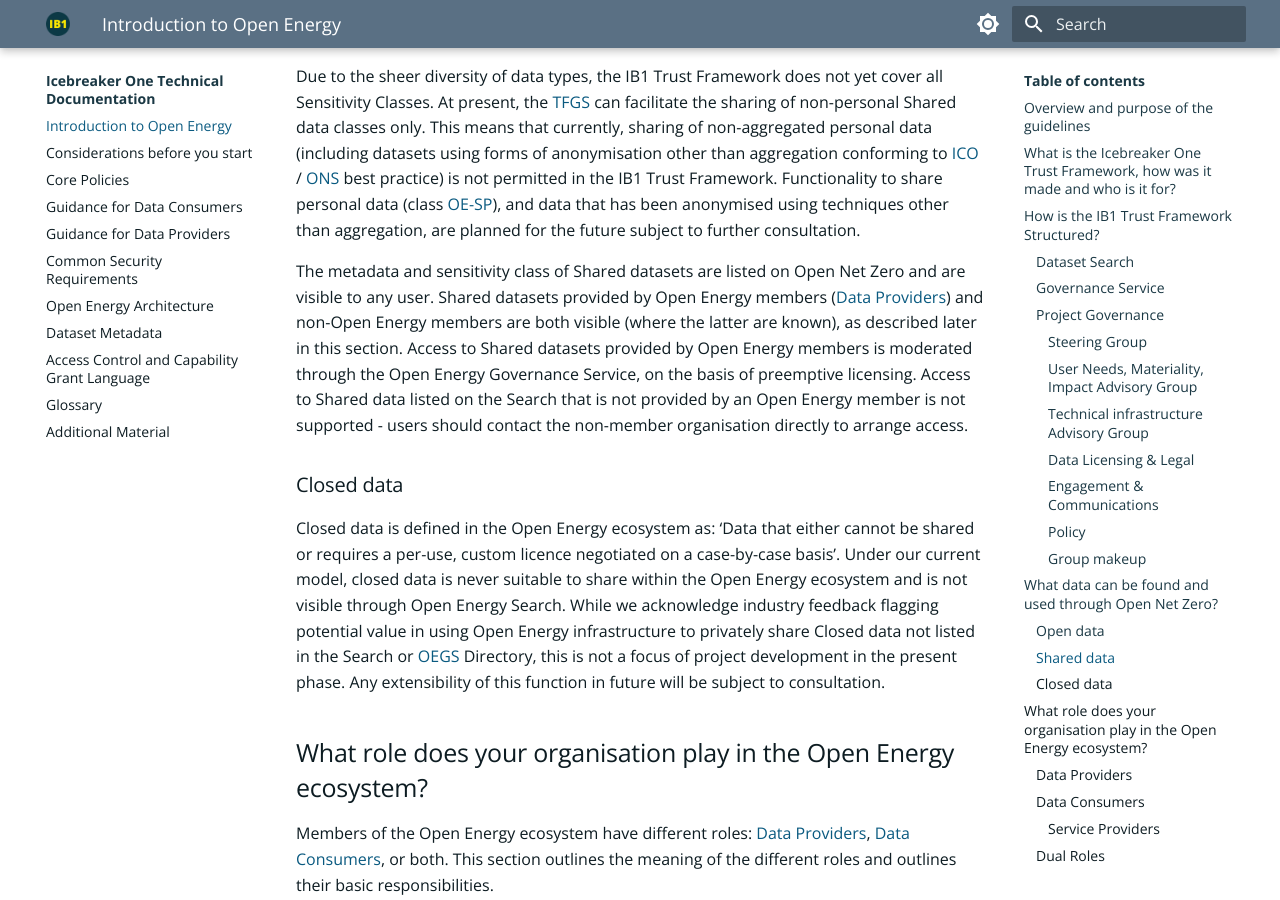
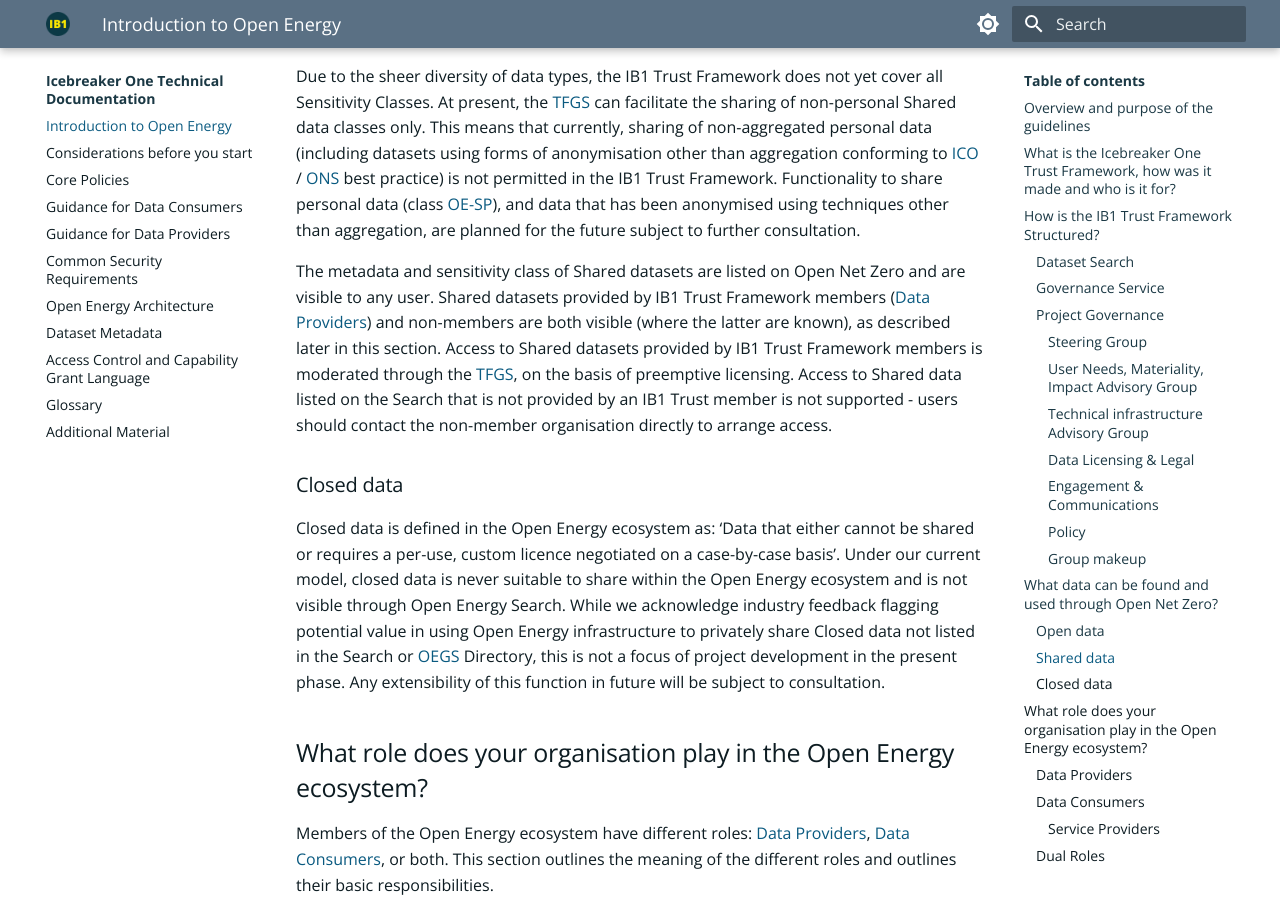
Before and after one commit to icebreakerone/ib1-technical-docs, an MkDocs documentation site: the page built from docs/ops_guidelines/introduction.md, in a window 1280 px wide and 900 px high, scrolled down 5814 px. Built offline with MkDocs 1.6.1 and Material for MkDocs 9.7.7, drawn with Linux system fonts in a browser that asks for light colours; the version menu is left out.

Commit message:
docs/ops_guidelines/introduction.md updated from https://stackedit.net/

```diff
--- a/docs/ops_guidelines/introduction.md
+++ b/docs/ops_guidelines/introduction.md
@@ -132,10 +132,7 @@
 
 Due to the sheer diversity of data types, the IB1 Trust Framework does not yet cover all Sensitivity Classes. At present, the [TFGS](../glossary.md#term-Trust-Framework-Governance-Service) can facilitate the sharing of non-personal Shared data classes only. This means that currently, sharing of non-aggregated personal data (including datasets using forms of anonymisation other than aggregation conforming to [ICO](../glossary.md#term-Information-Commissioner-s-Office) / [ONS](../glossary.md#term-Office-for-National-Statistics) best practice) is not permitted in the IB1 Trust Framework. Functionality to share personal data (class [OE-SP](../glossary.md#term-Data-sensitivity-class-personal)), and data that has been anonymised using techniques other than aggregation, are planned for the future subject to further consultation.
 
-The metadata and sensitivity class of Shared datasets are listed on Open Net Zero and are visible to any user. Shared datasets provided by Open Energy members ([Data Providers](../glossary.md#term-Data-Provider)) and non-Open Energy members are both visible
-(where the latter are known), as described later in this section. Access to Shared datasets provided by Open Energy
-members is moderated through the Open Energy Governance Service, on the basis of preemptive licensing. Access to
-Shared data listed on the Search that is not provided by an Open Energy member is not supported - users should
+The metadata and sensitivity class of Shared datasets are listed on Open Net Zero and are visible to any user. Shared datasets provided by IB1 Trust Framework members ([Data Providers](../glossary.md#term-Data-Provider)) and non-members are both visible (where the latter are known), as described later in this section. Access to Shared datasets provided by IB1 Trust Framework members is moderated through the [TFGS](../glossary.md#term-Trust-Framework-Governance-Service), on the basis of preemptive licensing. Access to Shared data listed on the Search that is not provided by an IB1 Trust  member is not supported - users should
 contact the non-member organisation directly to arrange access.
 
 ### Closed data
```
Also changed, not shown: other parts of docs/ops_guidelines/introduction.md (+2 -2 lines).
